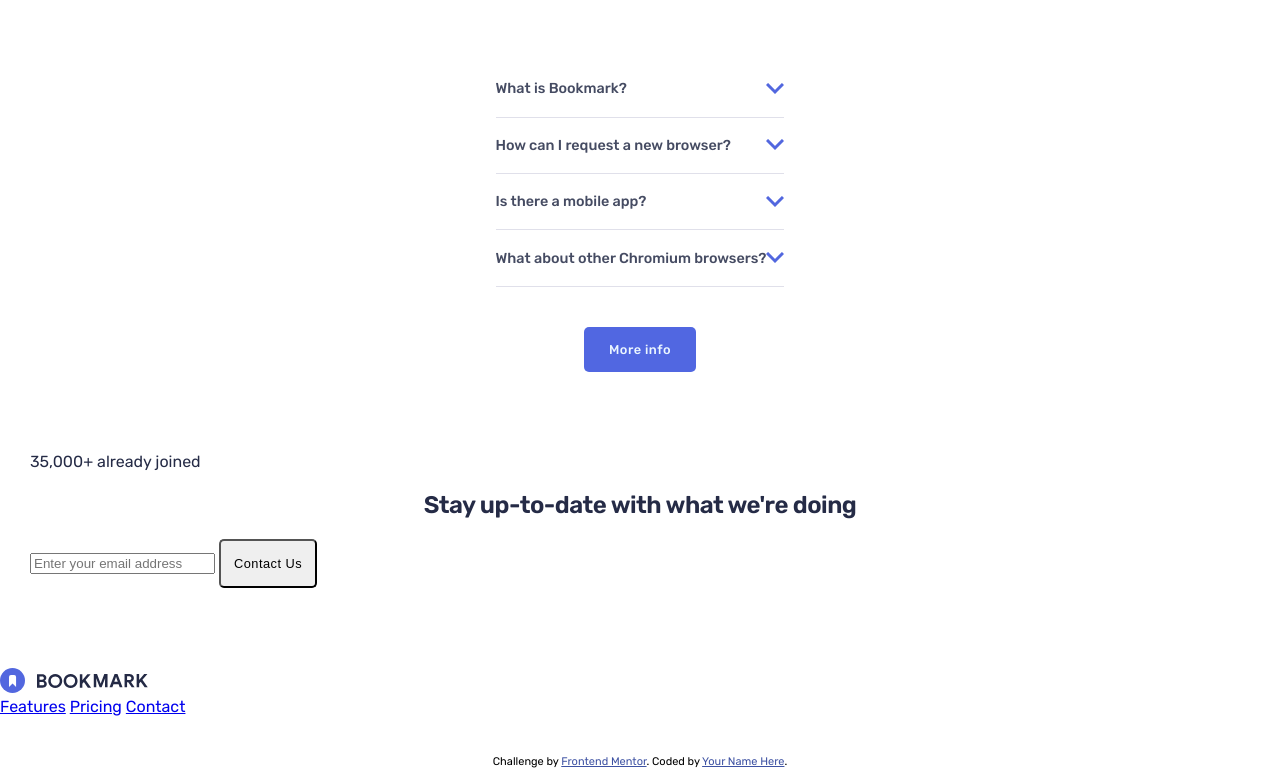
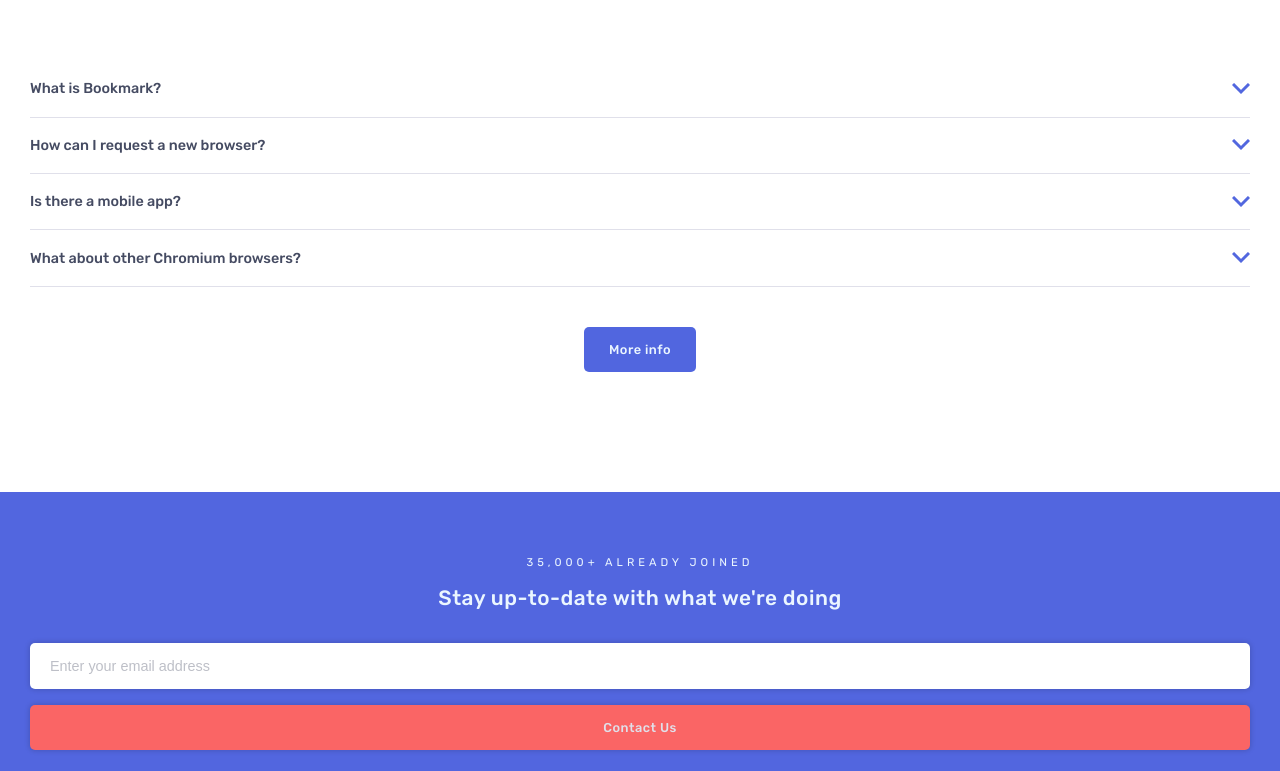
Before and after one commit to rouwe/bookmark_landing_page, a plain HTML site: page index.html in a window 1280 px wide. Shown: the part 3752-4523 px from the top of the page. Drawn offline with Linux system fonts and the light colour scheme.

Commit message:
Contact section interface update

```diff
--- a/css/index.css
+++ b/css/index.css
@@ -3,6 +3,7 @@
 }
 * {
     box-sizing: border-box;
+    outline-color:rgb(250, 87, 87);
 }
 body {
     /* position: absolute; */
@@ -169,10 +170,11 @@ main {
     letter-spacing: 0.5px;
     font-size: 0.8rem;
     font-weight: 500;
+    font-family: 'Rubik', sans-serif;
 }
 .download-chrome-cta {
     color: rgb(235, 246, 255);
-    background-color: #5167e1;
+    background-color: rgb(81, 103, 223);
 }
 .download-firefox-cta {
     color: rgb(89, 88, 102);
@@ -251,7 +253,7 @@ section {
 .tab-btn {
     display: none;
     color: rgb(235, 246, 255);
-    background-color: rgb(81, 103, 225);
+    background-color: rgb(81, 103, 223);
     padding: 15px 20px;
 }
 /* Download Section */
@@ -300,13 +302,13 @@ section {
     font-size: 0.8rem;
     padding: 15px 30px;
     color: rgb(229, 231, 244);
-    background-color: rgb(81, 103, 225);
+    background-color: rgb(81, 103, 223);
 }
 /* FAQs Section */
 #faqs-section {
     display: flex;
     flex-direction: column;
-    align-items: center;
+    align-items: stretch;
     justify-content: center;
 }
 .faqs-copy {
@@ -338,8 +340,9 @@ section {
 }
 .panel-btn {
     display: inline-block;
+    align-self: center;
     color: rgb(235, 246, 255);
-    background-color: #5167e1;
+    background-color: rgb(81, 102, 223);
     padding: 15px 25px;
     margin-top: 2.5rem;
 }
@@ -349,3 +352,56 @@ section {
     stroke: red;
     stroke-width: 3px;
 } */
+/* Contact Section */
+#contact-section {
+    display: flex;
+    flex-direction: column;
+    justify-content: center;
+    align-items: center;
+    padding: 4rem 30px 3rem;
+    margin: 120px -30px 0;
+    color: rgb(235, 246, 255);
+    background-color: rgb(82, 102, 223);
+}
+.contact-copy {
+    display: flex;
+    flex-direction: column;
+    justify-content: center;
+    align-items: center;
+}
+.contact-members {
+    font-size: 0.7rem;
+    text-transform: uppercase;
+    letter-spacing: 4px;
+}
+#contact-section .section-heading {
+    font-size: 1.3rem;
+    font-weight: 500;
+    letter-spacing: 0.5px;
+}
+.contact-form {
+    display: flex;
+    flex-direction: column;
+    width: 100%;
+}
+#email {
+    font-size: 0.9rem;
+    border-radius: 5px;
+    border: none;
+    padding: 15px 20px;
+    margin: 1rem 0;
+    color: rgb(37, 43, 70);
+    background-color: rgb(255, 255, 255);
+    box-shadow: 0px 0px 5px 1px rgba(0, 0, 0, 0.15);
+}
+.contact-form input::placeholder {
+    color: rgba(37, 43, 70, 0.30);
+    opacity: 1;
+}
+.contact-btn {
+    border-radius: 5px;
+    border: none;
+    color: rgb(224, 224, 234);
+    background-color: rgb(250, 101, 101);
+    box-shadow: 0px 0px 5px 1px rgba(0, 0, 0, 0.15);
+}
--- a/index.html
+++ b/index.html
@@ -102,13 +102,13 @@
         <!-- Tab Links -->
         <div class="tab">
           <div class="tablink-box top-border">
-            <button id="defaultOpen" class="tablinks" onclick="openFeature(event, 'simpleBookmarking')">Simple Bookmarking</button>
+            <button type="button" id="defaultOpen" class="tablinks" onclick="openFeature(event, 'simpleBookmarking')">Simple Bookmarking</button>
           </div>
           <div class="tablink-box">
-            <button class="tablinks" onclick="openFeature(event, 'speedySearching')">Speedy Searching</button>
+            <button type="button" class="tablinks" onclick="openFeature(event, 'speedySearching')">Speedy Searching</button>
           </div>
           <div class="tablink-box">
-            <button class="tablinks" onclick="openFeature(event, 'easySharing')">Easy Sharing</button>
+            <button type="button" class="tablinks" onclick="openFeature(event, 'easySharing')">Easy Sharing</button>
           </div>
         </div>
         <!-- Tab Contents -->
@@ -209,7 +209,7 @@
       <div class="faqs-panels">
         <!-- Question 1 -->
         <div class="faqs-question-container">
-          <button class="accordion" >What is Bookmark?</button>
+          <button type="button" class="accordion" >What is Bookmark?</button>
           <svg xmlns="http://www.w3.org/2000/svg" width="18" height="12"><path class="arrow-icon" fill="none" stroke="#5267DF" stroke-width="3" d="M1 1l8 8 8-8"/></svg>
         </div>
         <!-- Answer 1 -->
@@ -220,7 +220,7 @@
         </div>
         <!-- Question 2 -->
         <div  class="faqs-question-container">
-          <button class="accordion" >How can I request a new browser?</button>
+          <button type="button" class="accordion" >How can I request a new browser?</button>
           <svg xmlns="http://www.w3.org/2000/svg" width="18" height="12"><path class="arrow-icon" fill="none" stroke="#5267DF" stroke-width="3" d="M1 1l8 8 8-8"/></svg>
         </div>
         <!-- Answer 2 -->
@@ -231,7 +231,7 @@
         </div>
         <!-- Question 3 -->
         <div  class="faqs-question-container">
-          <button class="accordion" n>Is there a mobile app?</button>
+          <button type="button" class="accordion" n>Is there a mobile app?</button>
           <svg xmlns="http://www.w3.org/2000/svg" width="18" height="12"><path class="arrow-icon" fill="none" stroke="#5267DF" stroke-width="3" d="M1 1l8 8 8-8"/></svg>
         </div>
         <!-- Answer 3 -->
@@ -242,7 +242,7 @@
         </div>
         <!-- Question 4 -->
         <div  class="faqs-question-container">
-          <button class="accordion">What about other Chromium browsers?</button>
+          <button type="button" class="accordion">What about other Chromium browsers?</button>
           <svg xmlns="http://www.w3.org/2000/svg" width="18" height="12"><path class="arrow-icon" fill="none" stroke="#5267DF" stroke-width="3" d="M1 1l8 8 8-8"/></svg>
         </div>
         <!-- Answer 4 -->
@@ -256,20 +256,18 @@
     </section>
 
     <!-- Contact Section -->
-    <section>
+    <section id="contact-section">
       <!-- Contact Copy -->
-      <div>
+      <div class="contact-copy">
         <span class="contact-members">35,000+ already joined</span>
         <h2 class="section-heading">Stay up-to-date with what we're doing</h2>
       </div>
       <!-- Contact Form -->
-      <div>
-        <form>
-          <label for="email" style="display: none;">Email</label>
-          <input type="email" id="email" name="userEmail" placeholder="Enter your email address">
-          <button type="submit" class="btn">Contact Us</button>
-        </form>
-      </div>
+      <form class="contact-form">
+        <label for="email" style="display: none;">Email</label>
+        <input type="email" id="email" name="userEmail" placeholder="Enter your email address">
+        <button class="contact-btn btn" type="submit" class="btn">Contact Us</button>
+      </form>
     </section>
 </main>
   <!-- Footer Section -->
```
